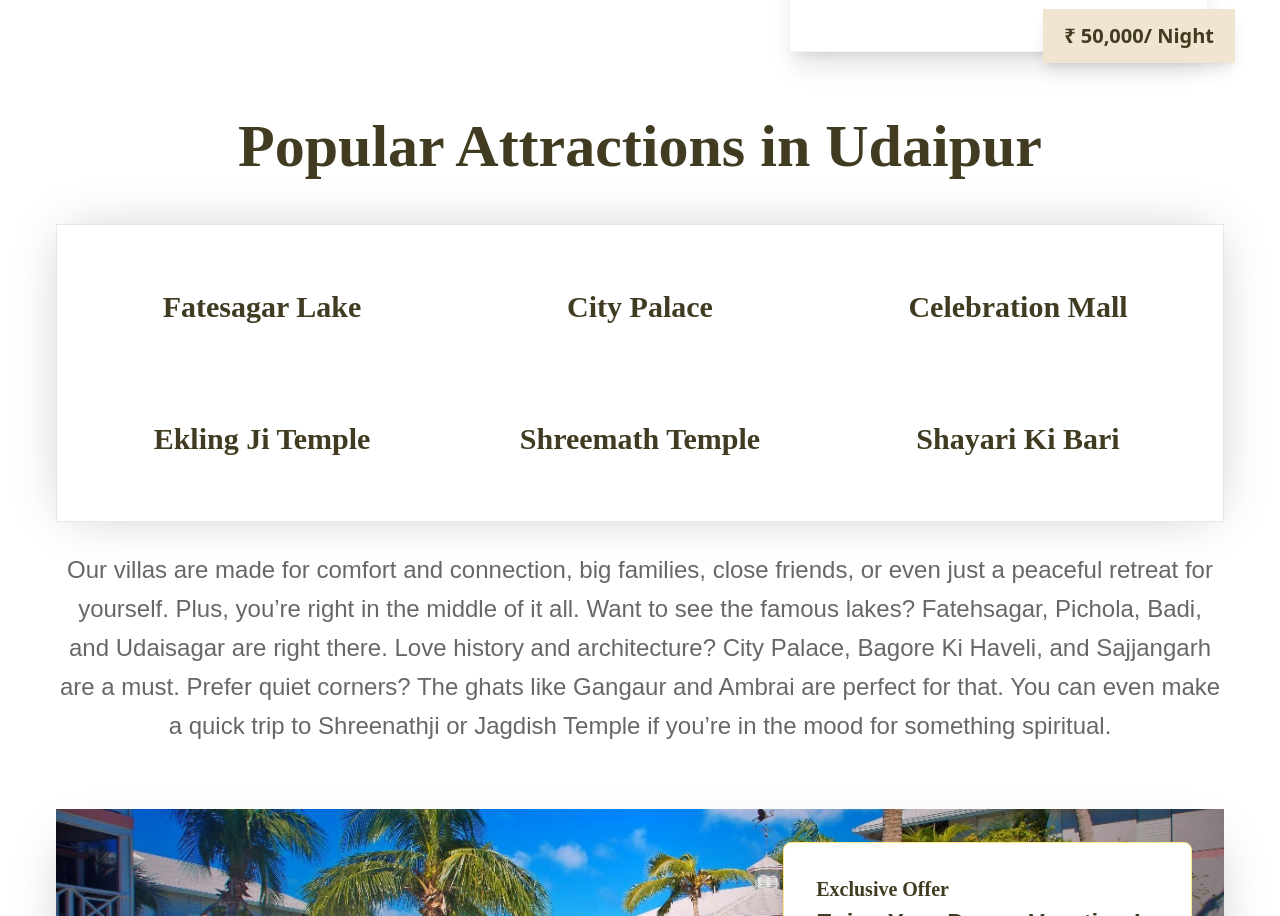
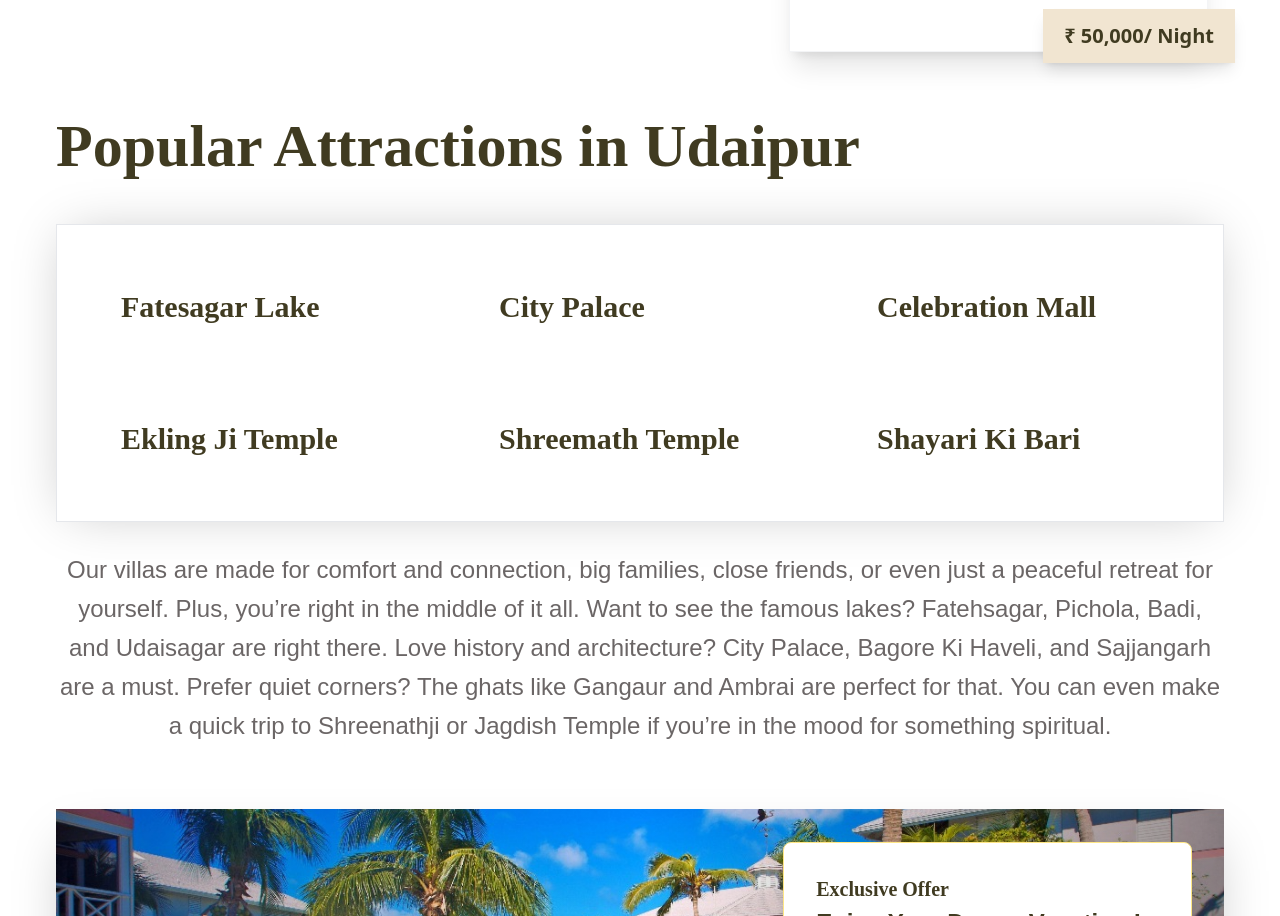
Before and after one commit to krunalvegda02/ValouraStays, a React (Vite) app: page /destinations/udaipur in a window 1280 px wide. Shown: the part 2228-3144 px from the top of the page. Built offline with nearby package versions, Linux system fonts and the light colour scheme; a web font is replaced by a local one.

Commit message:
Remove unnecessary text-center class from headings in PopularAttraction component for improved styling consistency

```diff
--- a/src/Pages/Udaipur/PopularAttraction.jsx
+++ b/src/Pages/Udaipur/PopularAttraction.jsx
@@ -14,7 +14,7 @@ const PopularAttraction = () => {
     return (
         <div className='section-container px-4 sm:px-6 lg:px-20'>
             <div className='my-12 sm:my-16'>
-                <h2 className={`text-[${Theme.colors.text}] text-2xl sm:text-4xl lg:text-6xl font-bold mb-8 sm:mb-12 font-serif text-center`}>
+                <h2 className={`text-[${Theme.colors.text}] text-2xl sm:text-4xl lg:text-6xl font-bold mb-8 sm:mb-12 font-serif `}>
                     Popular Attractions in Udaipur
                 </h2>
 
@@ -25,7 +25,7 @@ const PopularAttraction = () => {
                                 key={index}
                                 className={`p-4 sm:p-6 lg:p-8 text-[${Theme.colors.text}] transition-all duration-300 hover:scale-105 cursor-pointer group`}
                             >
-                                <h2 className='text-xl sm:text-2xl lg:text-3xl font-semibold transition-colors duration-300 text-center'>
+                                <h2 className='text-xl sm:text-2xl lg:text-3xl font-semibold transition-colors duration-300 '>
                                     {attraction}
                                 </h2>
                             </div>
```
